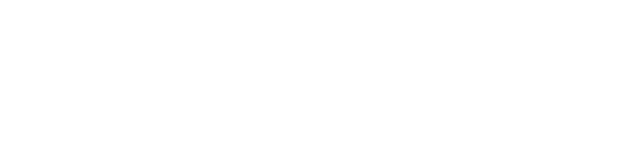
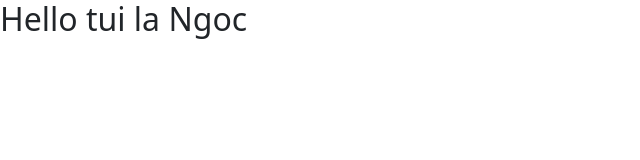
Before and after one commit to LamPhuc151120/BC_68-CorpVision, a plain HTML site: page index.html in a window 1280 px wide. Shown: the whole page, without its empty margins (0-640 px from the left). Drawn offline with nearby package versions, Linux system fonts and the light colour scheme.

Commit message:
add new code

```diff
--- a/index.html
+++ b/index.html
@@ -48,7 +48,7 @@
 
   <body>
     <header>
-      <!-- place navbar here -->
+      <h2>Hello tui la Ngoc</h2>
     </header>
     <main></main>
     <footer>
```
